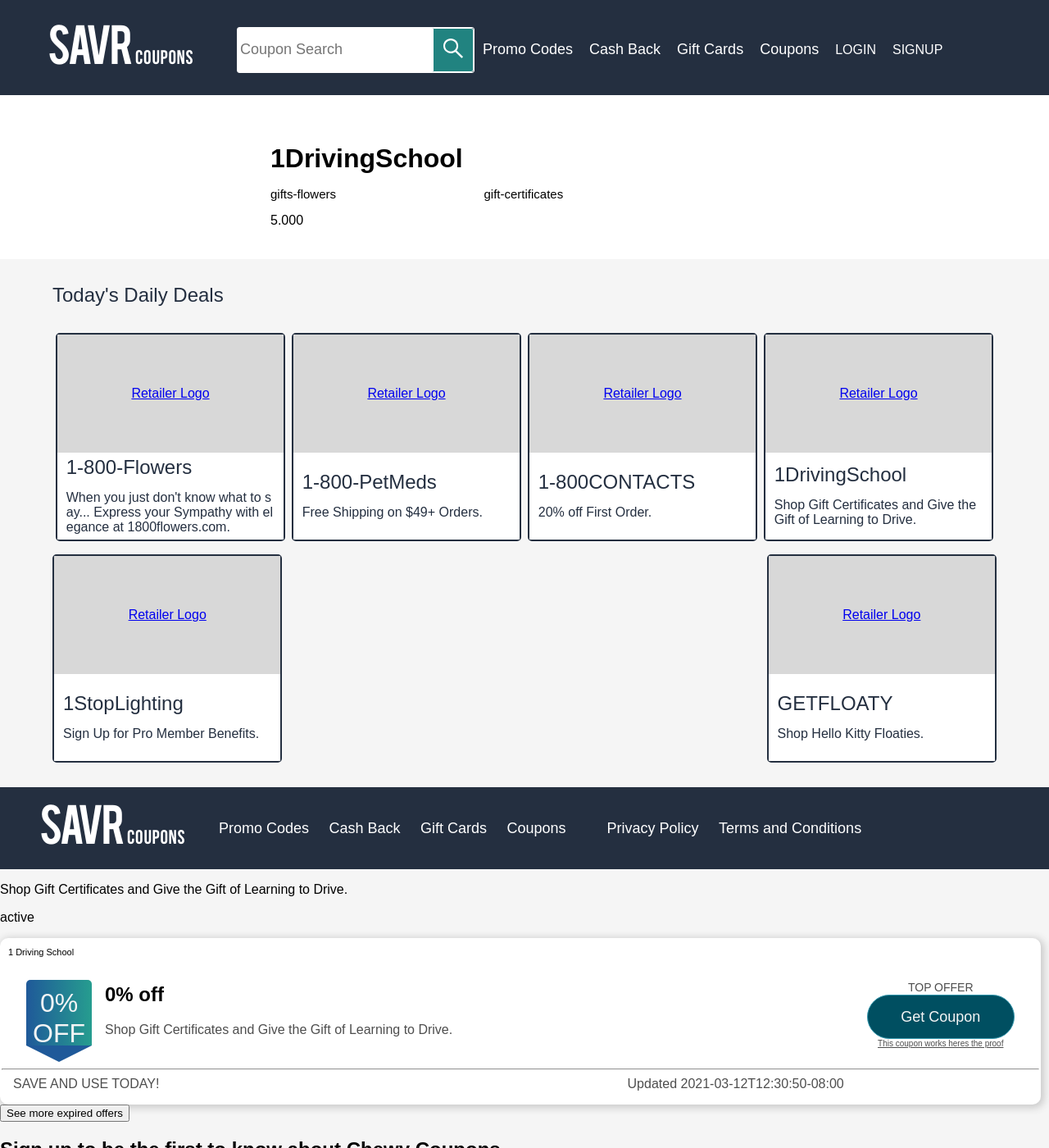
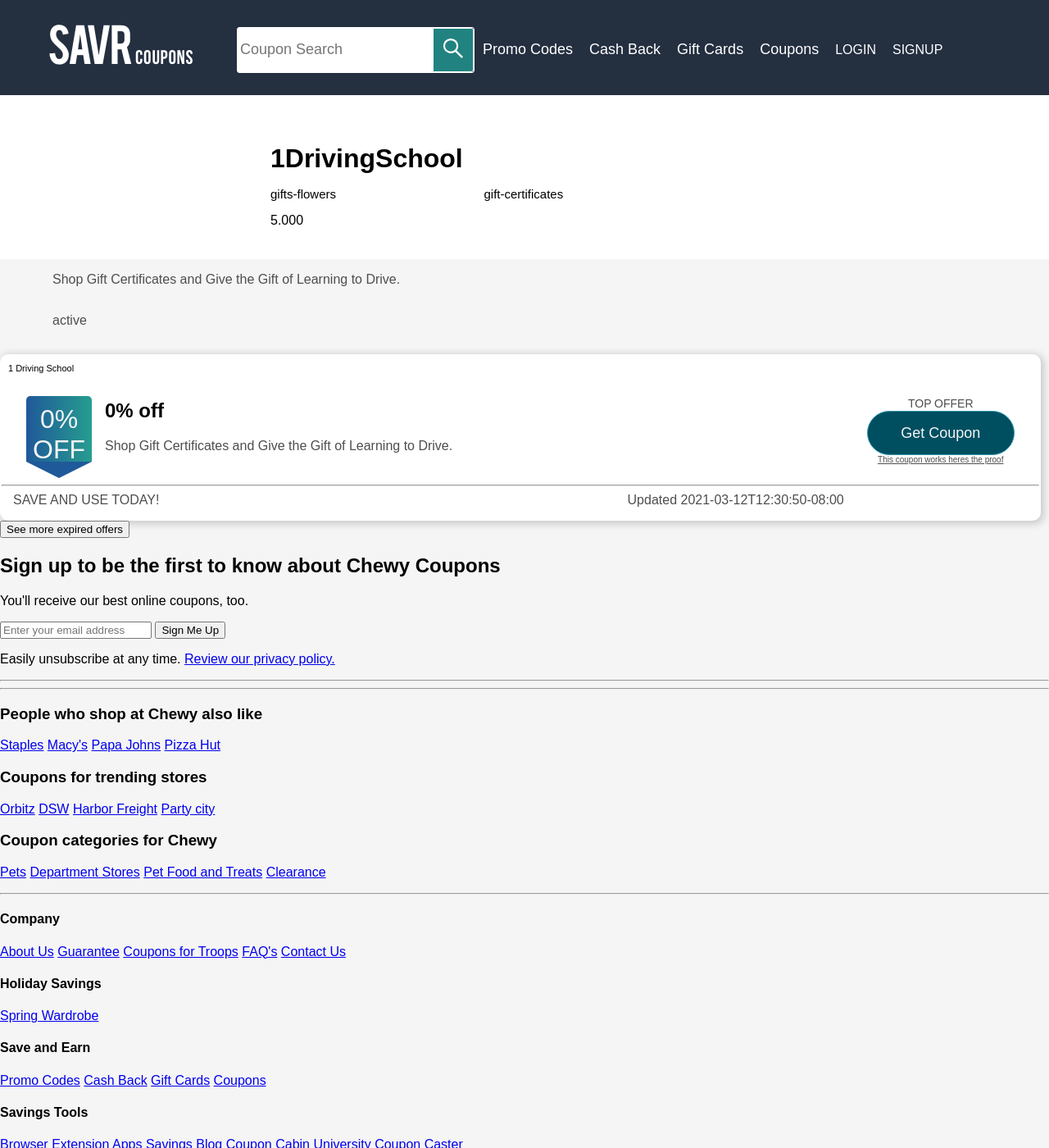
Before and after one commit to dd8917vk/jekyll, a Jekyll site: the page built from merchants/1DrivingSchool.html, in a window 1280 px wide and 1400 px high. Shown: the whole window at 82% size. Built offline with Jekyll 4.4.1, drawn with Linux system fonts in a browser that asks for light colours; some of the changed text lies outside the part shown.

Commit message:
working on cards

```diff
--- a/_includes/body.html
+++ b/_includes/body.html
@@ -1,4 +1,5 @@
 <div class="body-flex">
+	{% if page.url == "/" %}
 	<span class="dailyDeals">Today's Daily Deals</span>
 	<div class="card-small-flex-container">
 		{% for item in site.data._json %}
@@ -16,19 +17,8 @@
 		{% endfor %}
 	</div>
 </div>
-<footer id="footer">
-	<div class="footerLogo"><img src="/assets/images/logo.png"></img></div>
-	<div class="footerLinks">
-		<a href="#">Promo Codes</a>
-		<a class="" href="#">Cash Back</a>
-		<a class="" href="#">Gift Cards</a>
-		<a class="" href="#">Coupons</a>
-	</div>
-	<div class="footerLegal footerLinks">
-		<a class="" href="#">Privacy Policy</a>
-		<a class="" href="#">Terms and Conditions</a>
-	</div>
-</footer>
+{% endif %}
+
 <!-- <div class="right-panel-flex">
 		<div class="info-bar-flex">
 			<div class="info-bar-flex-sub1">
--- a/_includes/header.html
+++ b/_includes/header.html
@@ -27,11 +27,6 @@
 			</div>
 		</div>
 		<div class="flex-stars">
-			<span class="fa fa-star checked"></span>
-			<span class="fa fa-star checked"></span>
-			<span class="fa fa-star checked"></span>
-			<span class="fa fa-star checked"></span>
-			<span class="fa fa-star checked"></span>
 			<span>{{ item[1][1][0]["fRating"] }}</span>
 		</div>
 	</div>
--- a/_layouts/default.html
+++ b/_layouts/default.html
@@ -17,20 +17,23 @@
 			href="https://fonts.googleapis.com/css2?family=Bebas+Neue&display=swap"
 			rel="stylesheet"
 		/>
-		<!-- <link
-			rel="stylesheet"
-			href="https://cdnjs.cloudflare.com/ajax/libs/font-awesome/4.7.0/css/font-awesome.min.css"
-		/>
-		<link
-			rel="stylesheet"
-			href="https://cdnjs.cloudflare.com/ajax/libs/font-awesome/5.15.2/css/all.min.css"
-			integrity="sha512-HK5fgLBL+xu6dm/Ii3z4xhlSUyZgTT9tuc/hSrtw6uzJOvgRr2a9jyxxT1ely+B+xFAmJKVSTbpM/CuL7qxO8w=="
-			crossorigin="anonymous"
-		/> -->
 	</head>
 	<body>
 		{% include nav.html %} {% include header.html %} {% include body.html %}
 		<!-- {% include navigation.html %}  -->
+		<footer id="footer">
+			<div class="footerLogo"><img src="/assets/images/logo.png"></img></div>
+			<div class="footerLinks">
+				<a href="#">Promo Codes</a>
+				<a class="" href="#">Cash Back</a>
+				<a class="" href="#">Gift Cards</a>
+				<a class="" href="#">Coupons</a>
+			</div>
+			<div class="footerLegal footerLinks">
+				<a class="" href="#">Privacy Policy</a>
+				<a class="" href="#">Terms and Conditions</a>
+			</div>
+		</footer>
 		<script src="" async defer></script>
 	</body>
 </html>
--- a/_sass/card-small.scss
+++ b/_sass/card-small.scss
@@ -24,9 +24,7 @@
 	display: flex;
 	justify-content: center;
 	flex-direction: column;
-	word-break: break-all;
 	overflow: hidden;
-	padding-bottom: 10px;
 }
 #card-title {
 	padding-top: px;
@@ -56,5 +54,6 @@
 }
 @media screen and (max-width: 1060px) {
 	.card-small-flex {
+		width: 100%;
 	}
 }
```
Also changed, not shown: 7 other files.
